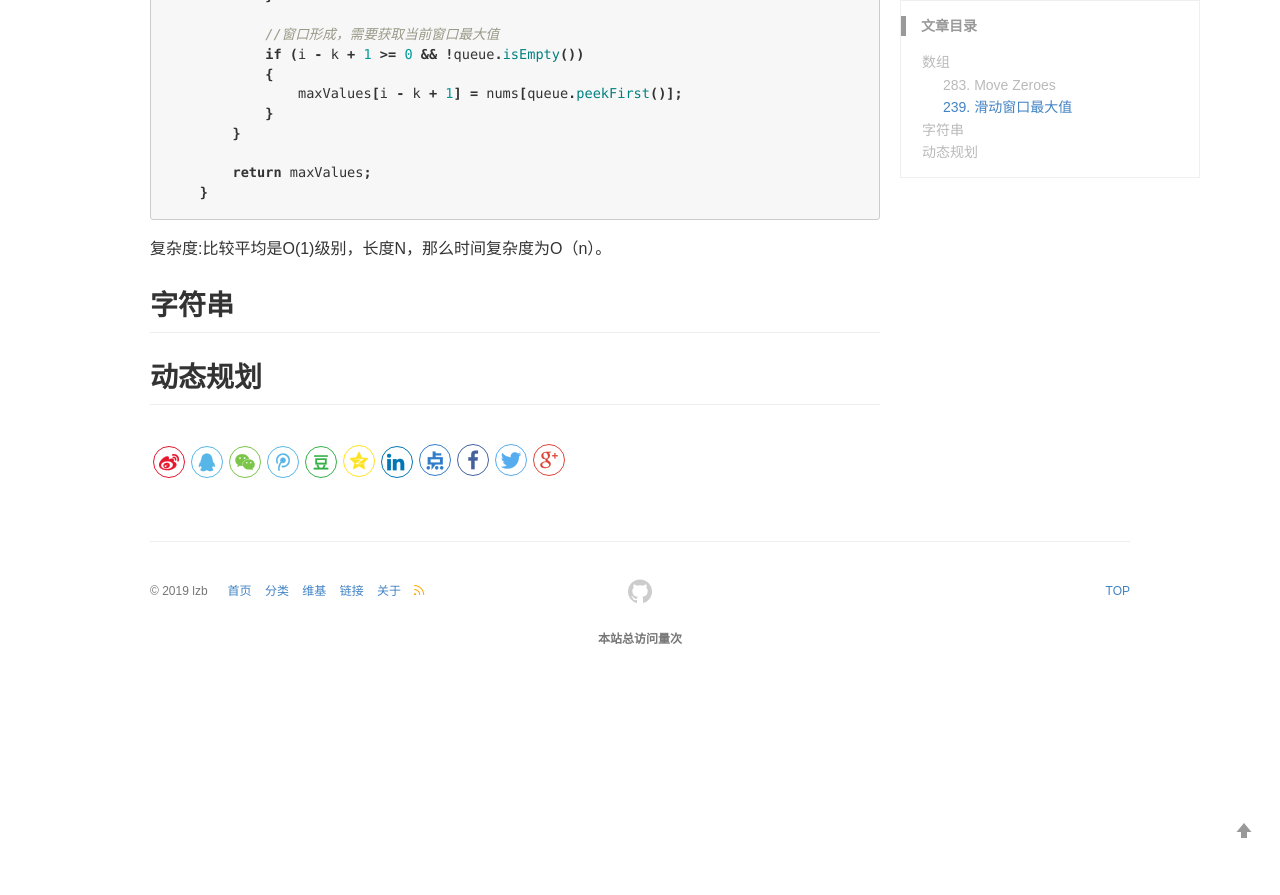
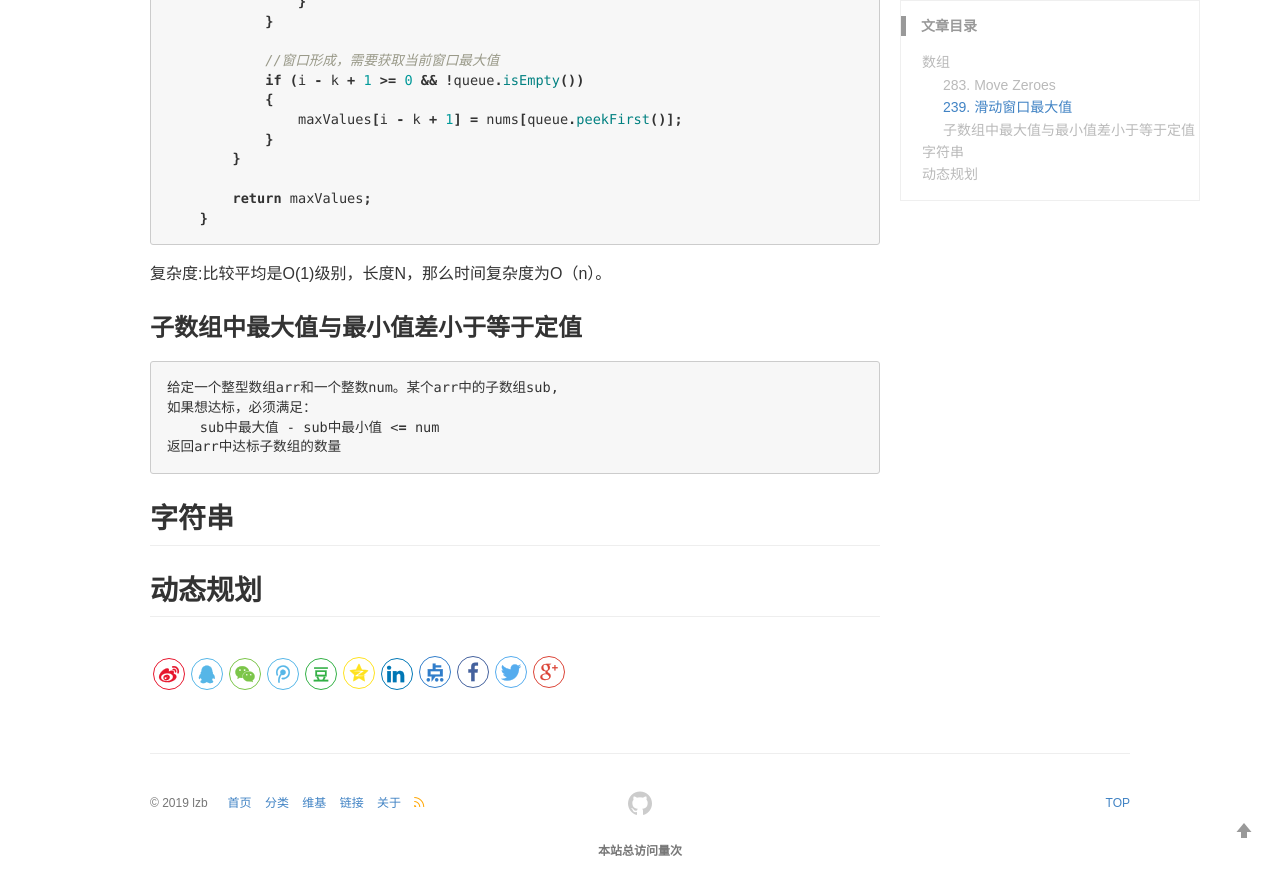
Before and after one commit to lizb0907/lizb0907.github.io, a Jekyll site: the page built from _posts/algorithm/2019-05-04-LeetCode.md, in a window 1280 px wide and 900 px high, scrolled down 3400 px. Shown: the top 895 px of the window. Built offline with Jekyll 4.4.1, drawn with Linux system fonts in a browser that asks for light colours; comment, search, counter and statistics services are not loaded; before the commit the page ends 4088 px from its top, so only the background shows below that.

Commit message:
update leetcode

````diff
--- a/_posts/algorithm/2019-05-04-LeetCode.md
+++ b/_posts/algorithm/2019-05-04-LeetCode.md
@@ -175,6 +175,16 @@ public static void main(String[] args)
 
 复杂度:比较平均是O(1)级别，长度N，那么时间复杂度为O（n）。
 
+### 子数组中最大值与最小值差小于等于定值
+
+```sh
+给定一个整型数组arr和一个整数num。某个arr中的子数组sub,
+如果想达标，必须满足：
+    sub中最大值 - sub中最小值 <= num
+返回arr中达标子数组的数量
+```
+
+
 
 ## 字符串
 
````
